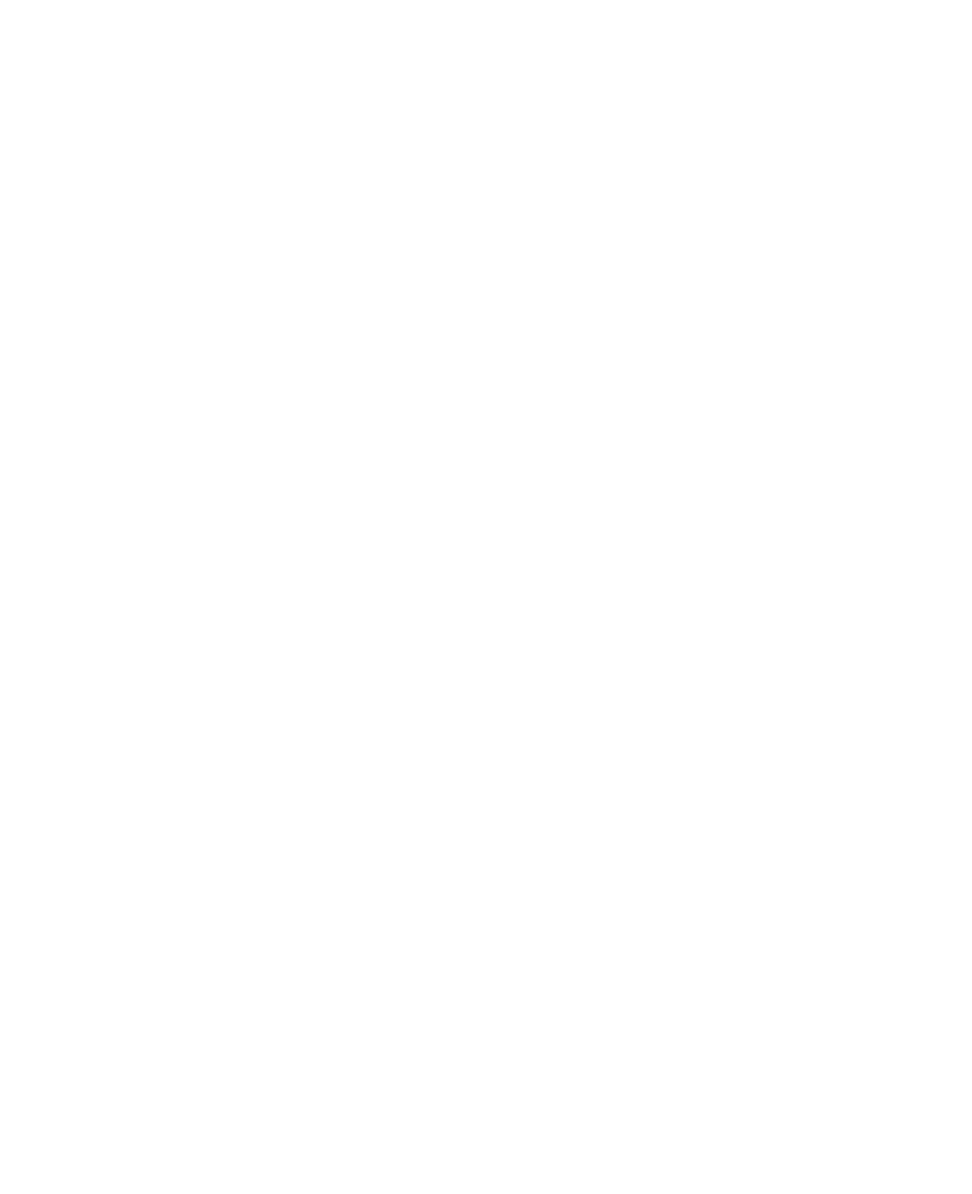
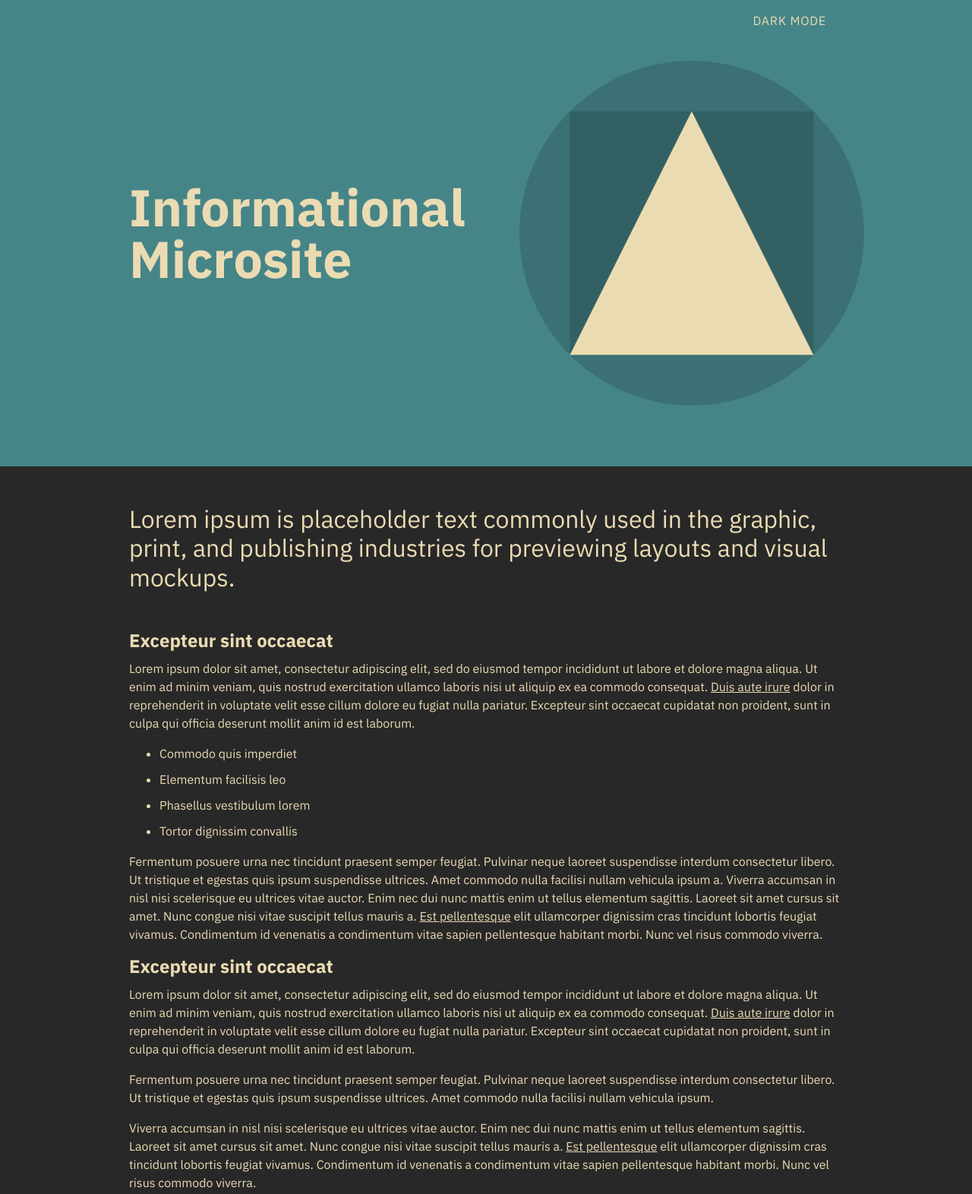
Before and after one commit to da-022412/wiki-runner, a website: page index.html in a window 1280 px wide. Shown: the top 1572 px of the page at 76% size. Before the commit the page ends 800 px from the top, so only its background shows below. Drawn offline with Linux system fonts and the light colour scheme.

Commit message:
Info microsite all breakpoints

```diff
--- a/css/styles.css
+++ b/css/styles.css
@@ -0,0 +1,249 @@
+:root {
+  --color-background: #282828;
+  --color-text: #ebdbb2;
+  --color-primary: #458588;
+  --font-primary: "IBM Plex Sans", sans-serif;
+  --size-width-medium: 50rem;
+  --size-width-large: 58.75rem;
+}
+
+*, *::before, *::after {
+  box-sizing: border-box;
+  z-index: 1;
+}
+
+* {
+  margin: 0;
+}
+
+body {
+  -webkit-font-smoothing: antialiased;
+}
+
+img, picture, video, canvas, svg {
+  display: block;
+  max-width: 100%;
+}
+
+input, button, textarea, select {
+  font: inherit;
+}
+
+p, h1, h2, h3, h4, h5, h6 {
+  overflow-wrap: break-word;
+}
+
+.mode-switcher {
+  position: absolute;
+  right: 1rem;
+  top: 1rem;
+}
+
+.mode-switcher-toggle {
+  appearance: none;
+  background-color: transparent;
+  border: 0;
+  color: var(--color-text);
+  cursor: pointer;
+  font-family: var(--font-primary);
+  font-size: 0.75rem;
+  font-weight: 300;
+  letter-spacing: 0.05rem;
+  text-align: center;
+  text-transform: uppercase;
+}
+
+.mode-switcher-toggle:focus-visible {
+  outline: 1px solid var(--color-text);
+}
+
+.banner {
+  background-color: var(--color-primary);
+  color: var(--color-text);
+  padding: 6.25rem 1rem 3.125rem;
+}
+
+.banner-header {
+  margin-bottom: 2rem;
+  text-align: center;
+}
+
+.banner-header h1 {
+  font-family: var(--font-primary);
+  font-size: 3rem;
+  font-weight: 700;
+  line-height: 1;
+}
+
+.banner-media {
+  overflow: hidden;
+  padding: 0 1rem;
+}
+
+.content {
+  background-color: var(--color-background);
+  padding: 3.125rem 1rem;
+}
+
+.content-intro {
+  margin-bottom: 3.125rem;
+}
+
+.content-intro p {
+  color: var(--color-text);
+  font-family: var(--font-primary);
+  font-size: 2rem;
+  line-height: 1.2;
+}
+
+.content-section h2 {
+  color: var(--color-text);
+  font-family: var(--font-primary);
+  font-size: 1.5rem;
+  font-weight: 700;
+  line-height: 1.2;
+  margin: 1rem 0 0.625rem;
+}
+
+.content-section h3 {
+  color: var(--color-text);
+  font-family: var(--font-primary);
+  font-size: 1.25rem;
+  font-weight: 700;
+  line-height: 1.2;
+  margin: 1rem 0 0.625rem;
+}
+
+.content-section p {
+  color: var(--color-text);
+  font-family: var(--font-primary);
+  font-size: 1rem;
+  line-height: 1.5;
+  margin-bottom: 1rem;
+}
+
+.content-section a {
+  color: var(--color-text);
+}
+
+.content-section a:visited {
+  color: inherit;
+}
+
+.content-section a:hover {
+  text-decoration: none;
+}
+
+.content-section a:focus-visible {
+  outline: 1px solid var(--color-text);
+}
+
+.content-section ul {
+  margin-bottom: 1rem;
+}
+
+.content-section li {
+  color: var(--color-text);
+  font-family: var(--font-primary);
+  font-size: 1rem;
+  line-height: 1.5;
+  margin-bottom: 0.625rem;
+}
+
+@media (width >= 768px) {
+  .mode-switcher {
+    right: 1.5rem;
+  }
+
+  .banner {
+    padding: 4.25rem 1.5rem;
+  }
+
+  .banner-section {
+    align-items: center;
+    column-gap: 1.5rem;
+    display: flex;
+    margin: 0 auto;
+    max-width: var(--size-width-medium);
+  }
+
+  .banner-header {
+    flex: 0 0 calc(60% - 0.75rem);
+    margin: 0;
+    padding-right: calc((2 / 48) * 100%);
+    text-align: left;
+  }
+
+  .banner-header h1 {
+    font-size: 3.5rem;
+  }
+
+  .banner-media {
+    flex: 0 0 calc(40% - 0.75rem);
+    padding: 0;
+  }
+
+  .content {
+    padding: 3.125rem 1.5rem;
+  }
+
+  .content-intro {
+    margin: 0 auto 3.125rem;
+    max-width: var(--size-width-medium);
+  }
+
+  .content-section {
+    margin: 0 auto;
+    max-width: var(--size-width-medium);
+  }
+}
+
+@media (width >= 801px) {
+  .mode-switcher {
+    right: calc((100vw - var(--size-width-medium) + 1.5rem) / 2);
+  }
+}
+
+@media (width >= 1024px) {
+  .mode-switcher {
+    right: calc((100vw - var(--size-width-large) + 2rem) / 2);
+  }
+
+  .mode-switcher-toggle {
+    font-size: 1rem;
+    font-weight: 400;
+  }
+
+  .banner {
+    padding: 5rem 2rem;
+  }
+
+  .banner-section {
+    column-gap: 2rem;
+    max-width: var(--size-width-large);
+  }
+
+  .banner-header {
+    flex: 0 0 calc(50% - 1rem);
+  }
+
+  .banner-header h1 {
+    font-size: 4.25rem;
+  }
+
+  .banner-media {
+    flex: 0 0 calc(50% - 1rem);
+  }
+
+  .content {
+    padding: 3.125rem 2rem;
+  }
+
+  .content-intro {
+    max-width: var(--size-width-large);
+  }
+
+  .content-section {
+    max-width: var(--size-width-large);
+  }
+}
--- a/gulpfile.js
+++ b/gulpfile.js
@@ -6,7 +6,9 @@ gulp.task("serve", function () {
     server: "./",
   });
 
-  gulp.watch("*.html").on("change", browserSync.reload);
+  gulp
+    .watch(["*.html", "css/*.css", "scripts/*.js"])
+    .on("change", browserSync.reload);
 });
 
 gulp.task("default", gulp.series("serve"));
--- a/index.html
+++ b/index.html
@@ -1,16 +1,143 @@
 <!DOCTYPE html>
-<html lang="en">
+<html lang="en" class="dark-mode">
   <head>
     <meta charset="UTF-8" />
     <meta name="viewport" content="width=device-width, initial-scale=1.0" />
     <title>Informational Microsite</title>
 
+    <!-- Google Fonts -->
+    <link rel="preconnect" href="https://fonts.googleapis.com" />
+    <link rel="preconnect" href="https://fonts.gstatic.com" crossorigin />
+    <link
+      href="https://fonts.googleapis.com/css2?family=IBM+Plex+Sans:ital,wght@0,100;0,200;0,300;0,400;0,500;0,600;0,700;1,100;1,200;1,300;1,400;1,500;1,600;1,700&display=swap"
+      rel="stylesheet"
+    />
+
     <link rel="stylesheet" href="css/styles.css" />
     <script src="scripts/scripts.js" defer></script>
   </head>
   <body>
-    <main>
-      <section id="bodyContent"></section>
+    <div class="mode-switcher" id="mode">
+      <button class="mode-switcher-toggle">Dark Mode</button>
+    </div>
+    <section class="banner">
+      <div class="banner-section">
+        <div class="banner-header">
+          <h1>Informational Microsite</h1>
+        </div>
+        <div class="banner-media">
+          <svg viewBox="0 0 566 566" xmlns="http://www.w3.org/2000/svg">
+            <circle
+              fill-opacity=".15"
+              fill="#000"
+              cx="282.882"
+              cy="282.882"
+              r="282.882"
+            ></circle>
+            <path
+              fill-opacity=".15"
+              fill="#000"
+              d="M82.937 82.897h399.886v399.967H82.937z"
+            ></path>
+            <path
+              fill="#ebdbb2"
+              d="M282.88 82.897l199.943 399.966H82.937z"
+            ></path>
+          </svg>
+        </div>
+      </div>
+    </section>
+    <main class="content">
+      <div class="content-intro">
+        <p>
+          Lorem ipsum is placeholder text commonly used in the graphic, print,
+          and publishing industries for previewing layouts and visual mockups.
+        </p>
+      </div>
+      <div class="content-section">
+        <h2>Excepteur sint occaecat</h2>
+        <p>
+          Lorem ipsum dolor sit amet, consectetur adipiscing elit, sed do
+          eiusmod tempor incididunt ut labore et dolore magna aliqua. Ut enim ad
+          minim veniam, quis nostrud exercitation ullamco laboris nisi ut
+          aliquip ex ea commodo consequat.
+          <a href="https://example.com" target="_blank">Duis aute irure</a>
+          dolor in reprehenderit in voluptate velit esse cillum dolore eu fugiat
+          nulla pariatur. Excepteur sint occaecat cupidatat non proident, sunt
+          in culpa qui officia deserunt mollit anim id est laborum.
+        </p>
+        <ul>
+          <li>Commodo quis imperdiet</li>
+          <li>Elementum facilisis leo</li>
+          <li>Phasellus vestibulum lorem</li>
+          <li>Tortor dignissim convallis</li>
+        </ul>
+        <p>
+          Fermentum posuere urna nec tincidunt praesent semper feugiat. Pulvinar
+          neque laoreet suspendisse interdum consectetur libero. Ut tristique et
+          egestas quis ipsum suspendisse ultrices. Amet commodo nulla facilisi
+          nullam vehicula ipsum a. Viverra accumsan in nisl nisi scelerisque eu
+          ultrices vitae auctor. Enim nec dui nunc mattis enim ut tellus
+          elementum sagittis. Laoreet sit amet cursus sit amet. Nunc congue nisi
+          vitae suscipit tellus mauris a.
+          <a href="https://example.com" target="_blank">Est pellentesque</a>
+          elit ullamcorper dignissim cras tincidunt lobortis feugiat vivamus.
+          Condimentum id venenatis a condimentum vitae sapien pellentesque
+          habitant morbi. Nunc vel risus commodo viverra.
+        </p>
+        <h2>Excepteur sint occaecat</h2>
+        <p>
+          Lorem ipsum dolor sit amet, consectetur adipiscing elit, sed do
+          eiusmod tempor incididunt ut labore et dolore magna aliqua. Ut enim ad
+          minim veniam, quis nostrud exercitation ullamco laboris nisi ut
+          aliquip ex ea commodo consequat.
+          <a href="https://example.com" target="_blank">Duis aute irure</a>
+          dolor in reprehenderit in voluptate velit esse cillum dolore eu fugiat
+          nulla pariatur. Excepteur sint occaecat cupidatat non proident, sunt
+          in culpa qui officia deserunt mollit anim id est laborum.
+        </p>
+        <p>
+          Fermentum posuere urna nec tincidunt praesent semper feugiat. Pulvinar
+          neque laoreet suspendisse interdum consectetur libero. Ut tristique et
+          egestas quis ipsum suspendisse ultrices. Amet commodo nulla facilisi
+          nullam vehicula ipsum.
+        </p>
+        <p>
+          Viverra accumsan in nisl nisi scelerisque eu ultrices vitae auctor.
+          Enim nec dui nunc mattis enim ut tellus elementum sagittis. Laoreet
+          sit amet cursus sit amet. Nunc congue nisi vitae suscipit tellus
+          mauris a.
+          <a href="https://example.com" target="_blank">Est pellentesque</a>
+          elit ullamcorper dignissim cras tincidunt lobortis feugiat vivamus.
+          Condimentum id venenatis a condimentum vitae sapien pellentesque
+          habitant morbi. Nunc vel risus commodo viverra.
+        </p>
+        <h3>Excepteur sint occaecat</h3>
+        <p>
+          Lorem ipsum dolor sit amet, consectetur adipiscing elit, sed do
+          eiusmod tempor incididunt ut labore et dolore magna aliqua.
+        </p>
+        <h3>Neque gravida in fermentum</h3>
+        <p>
+          Ut enim ad minim veniam, quis nostrud exercitation ullamco laboris
+          nisi ut aliquip ex ea commodo consequat.
+        </p>
+        <h3>Mi tempus imperdiet nulla</h3>
+        <p>
+          Duis aute irure dolor in reprehenderit in voluptate velit esse cillum
+          dolore eu fugiat nulla pariatur.
+        </p>
+        <p>
+          Lorem ipsum dolor sit amet, consectetur adipiscing elit, sed do
+          eiusmod tempor incididunt ut labore et dolore magna aliqua. Ut enim ad
+          minim veniam, quis nostrud exercitation ullamco laboris nisi ut
+          aliquip ex ea commodo consequat.
+          <a href="https://example.com" target="_blank">Duis aute irure</a>
+          dolor in reprehenderit in voluptate velit esse cillum dolore eu fugiat
+          nulla pariatur. Excepteur sint occaecat cupidatat non proident, sunt
+          in culpa qui officia deserunt mollit anim id est laborum.
+        </p>
+      </div>
     </main>
   </body>
 </html>
--- a/package.json
+++ b/package.json
@@ -10,7 +10,9 @@
   "license": "ISC",
   "devDependencies": {
     "browser-sync": "^3.0.2",
-    "gulp": "^4.0.2"
+    "gulp": "^4.0.2",
+    "stylelint-config-standard": "^36.0.0",
+    "stylelint-order": "^6.0.4"
   },
   "dependencies": {
     "stylelint": "^16.2.1"
--- a/scripts/scripts.js
+++ b/scripts/scripts.js
@@ -0,0 +1,16 @@
+const button = document.querySelector(".mode-switcher-toggle");
+
+button.addEventListener("click", function () {
+  const root = document.querySelector(':root');
+  if (root.classList.contains("dark-mode")) {
+    root.classList.remove("dark-mode");
+    root.style.setProperty("--color-background", "#fbf1c7");
+    root.style.setProperty("--color-text", "#3c3836");
+    button.innerHTML = "Light Mode";
+  } else {
+    root.classList.add("dark-mode");
+    root.style.setProperty("--color-background", "#282828");
+    root.style.setProperty("--color-text", "#ebdbb2");
+    button.innerHTML = "Dark Mode";
+  }
+});
```
Also changed, not shown: .stylelintrc.json, 1 other file.
